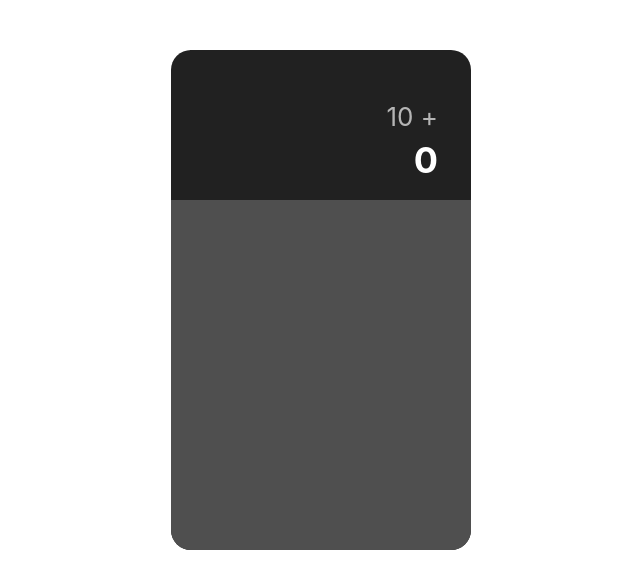
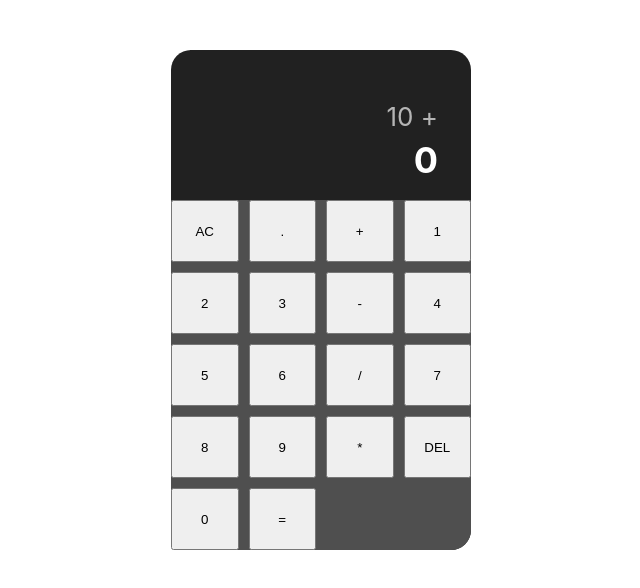
Before and after one commit to NelliBtn/React-Calculator, a JavaScript app: page / in a window 1280 px wide. Shown: the top 588 px of the page, without its empty margins (319-959 px from the left). Built offline with nearby package versions, Linux system fonts and the light colour scheme; the HTML template or start-up script is replaced by a standard one.

Commit message:
map through all buttons and add props to each

```diff
--- a/src/components/Button.js
+++ b/src/components/Button.js
@@ -1,5 +1,5 @@
-export default function Button() {
+export default function Button({value, className, onClick}) {
   return(
-    <btn></btn>
+    <button className={className} onClick={onClick}>{value}</button>
   )
 }
```
